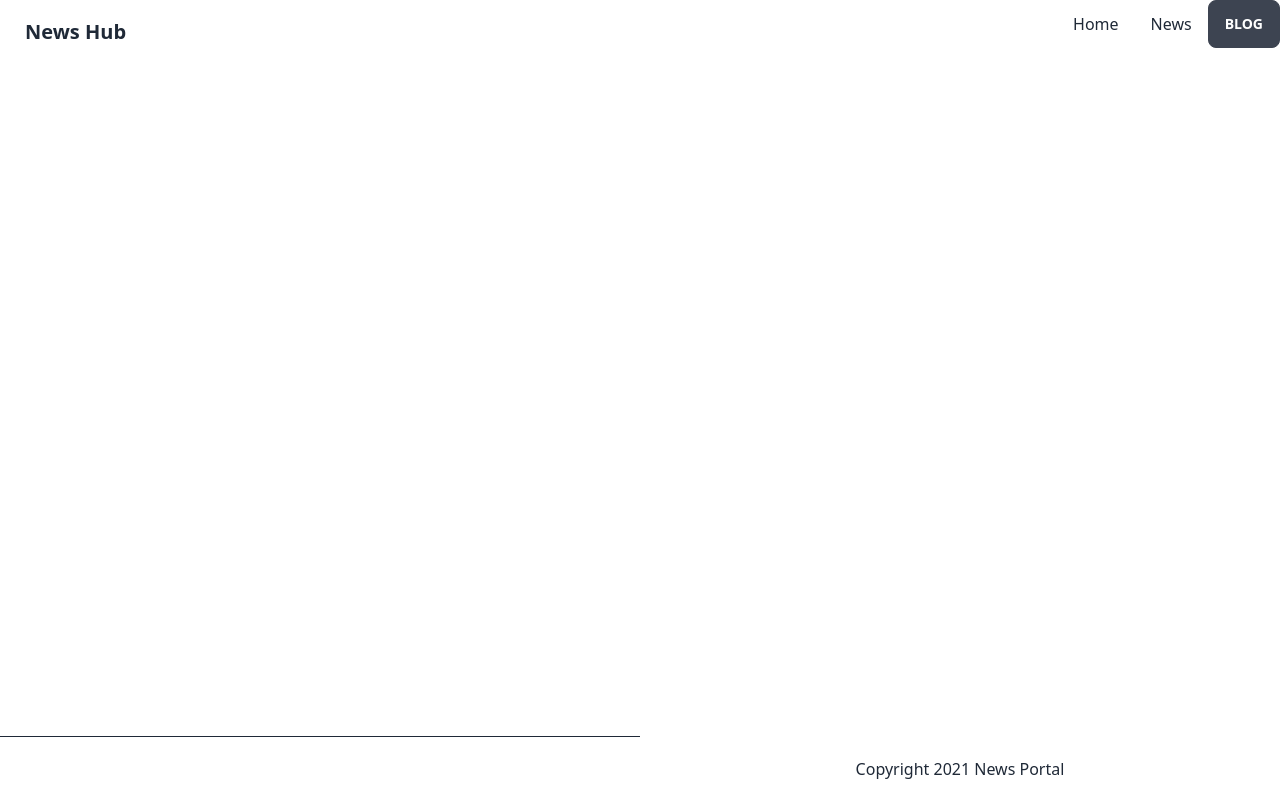
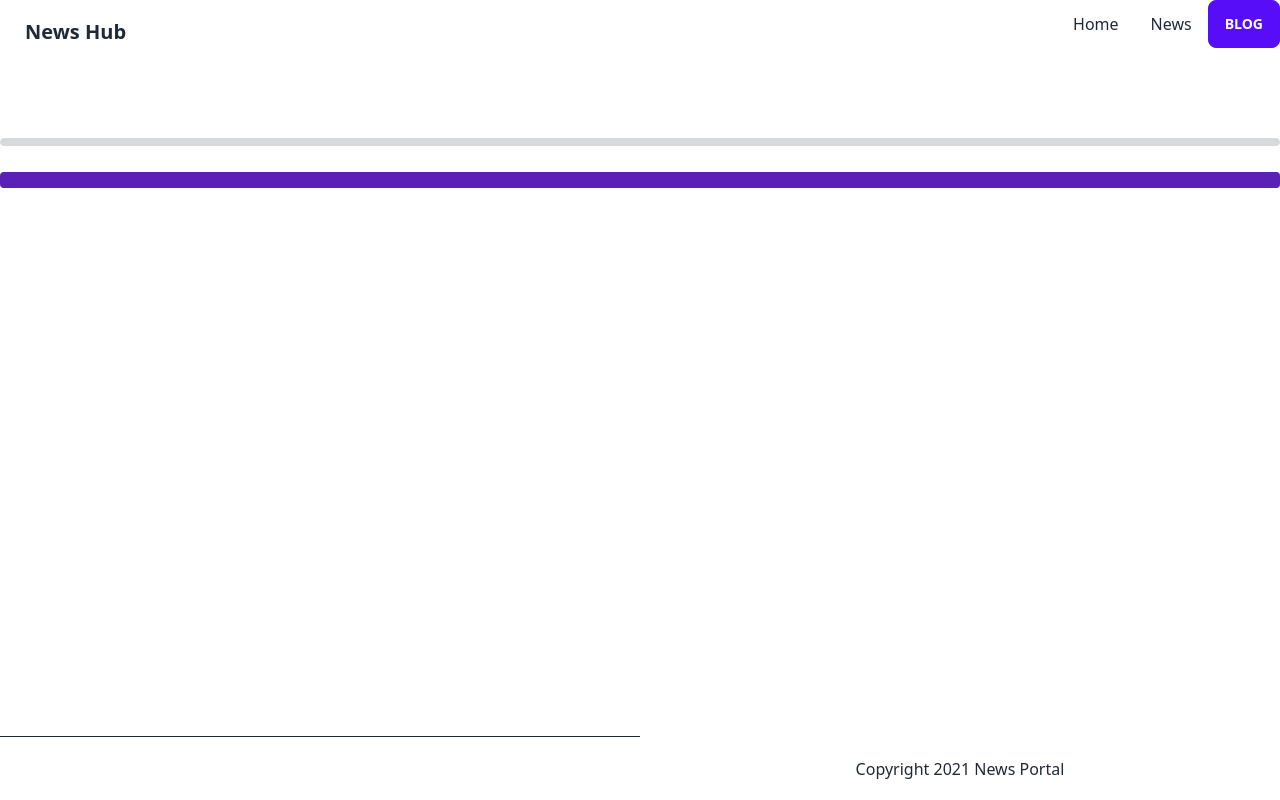
Before and after one commit to Preankasaha/news_hub, a plain HTML site: page index.html in a window 1280 px wide. Drawn offline with nearby package versions, Linux system fonts and the light colour scheme; no server answers.

Commit message:
comment added and default news displyed

```diff
--- a/index.html
+++ b/index.html
@@ -29,12 +29,12 @@
                         </ul>
                     </div>
                     <div class="navbar-end">
-                        <button onclick="displayBlogPage()" class="btn">Blog</button>
+                        <button onclick="displayBlogPage()" class="btn btn-primary">Blog</button>
                     </div>
                 </div>
             </section>
+            <!-- navbar end -->
 
-            <!-- navbar end -->
             <!-- menu -->
             <section>
                 <div class="gap-1 my-8">
@@ -45,36 +45,30 @@
                     </ul>
                 </div>
             </section>
-
             <!-- menu end-->
-
         </header>
 
         <main class="container mx-auto">
             <!-- spinner loaded -->
-            <section>
+            <section class="my-3">
                 <progress id="spinner" class="progress hidden w-full"></progress>
             </section>
 
             <!-- no of items found -->
-            <section class="my-3 font-bold uppercase">
+            <section class="my-5 p-2 text-white font-bold bg-violet-800 mx-auto rounded uppercase">
                 <div id="message">
 
                 </div>
             </section>
 
             <!-- card starts-->
-
             <section class="card-side bg-base-100 shadow-xl card lg:card-side bg-base-100 shadow-xl">
                 <div id="news-categories-detail">
 
-
-
-
                 </div>
             </section>
+            <!-- card end -->
 
-            <!-- card end -->
             <!-- modal starts -->
             <input type="checkbox" id="my-modal-3" class="modal-toggle" />
             <div class="modal">
@@ -86,6 +80,7 @@
                 </div>
             </div>
         </main>
+        <!-- footer starts -->
         <footer class="btm-nav">
             <hr>
             <h3>Copyright 2021 News Portal</h3>
@@ -93,6 +88,7 @@
         </footer>
 
 </body>
+<!-- js file -->
 <script src="js/app.js"></script>
 
 </html>
--- a/js/app.js
+++ b/js/app.js
@@ -1,4 +1,4 @@
-// category loaded
+// categories loaded
 const loadCategories = async () => {
     const url = `https://openapi.programming-hero.com/api/news/categories`
     try {
@@ -11,15 +11,20 @@ const loadCategories = async () => {
     }
 }
 
+
+
+// categories dispalyed
 const displayCategories = newsCategories => {
-    // console.log(newsCategories);
+
     const menu = document.getElementById('all-menu');
+
     newsCategories.forEach(newsCategory => {
         const listItems = document.createElement('li');
 
         const { category_id, category_name } = newsCategory;
         listItems.innerHTML = `
-        <a onclick = "loadEachNewsCategories('${category_id}')">${category_name}</a>`
+        <a onclick = "loadEachNewsCategories('${category_id}')">${category_name}</a>
+        `
 
         menu.appendChild(listItems);
 
@@ -28,7 +33,9 @@ const displayCategories = newsCategories => {
 
 // news of each category loaded
 const loadEachNewsCategories = async (id) => {
+    // spinner loaded
     toggleSpinner(true);
+
     const url = `https://openapi.programming-hero.com/api/news/category/${id}`
     try {
         const response = await fetch(url)
@@ -41,9 +48,12 @@ const loadEachNewsCategories = async (id) => {
     }
 }
 
+// news of each category displayed
 const displayEachNewsCategories = eachNewsCategories => {
+
+    // spinner off
     toggleSpinner(false);
-    // console.log(eachNewsCategories);
+
     const categoryDetails = document.getElementById('news-categories-detail');
     categoryDetails.textContent = '';
 
@@ -56,10 +66,10 @@ const displayEachNewsCategories = eachNewsCategories => {
         `
     // sort by total view added
     eachNewsCategories.sort((a, b) => b.total_view - a.total_view);
+
     // news of each categories displayed
 
     eachNewsCategories.forEach(eachNewsCategory => {
-        // console.log(eachNewsCategory);
 
         const categoryDiv = document.createElement('div');
         categoryDiv.classList.add('card');
@@ -86,8 +96,7 @@ const displayEachNewsCategories = eachNewsCategories => {
         <p> ${author.published_date ? author.published_date : 'No publishing date found'}<p>
         </div>
         </div>
-        <div class="flex gap-4 items-center">
-        <i class="fa-regular fa-eye"></i>
+        <div class="items-center">
         <p>${total_view ? total_view : 'No view found'}</p>
         </div>
         <!-- The button to open modal -->
@@ -99,9 +108,10 @@ const displayEachNewsCategories = eachNewsCategories => {
         categoryDetails.appendChild(categoryDiv);
 
     })
-
 }
 
+
+// detail news loaded
 const loadNewsDetails = async (id) => {
 
     const url = `https://openapi.programming-hero.com/api/news/${id}`
@@ -116,11 +126,11 @@ const loadNewsDetails = async (id) => {
     }
 }
 
+// detail news displayed
 const displayNewsDetail = newsDetails => {
-    // console.log(newsDetails);
+
 
     newsDetails.forEach(newsDetail => {
-        // console.log(newsDetail);
 
         // details of news added on modal
         const newsDetailsModal = document.getElementById('modal-body');
@@ -153,10 +163,11 @@ const toggleSpinner = isLoading => {
     }
 }
 
-// event handler to blog-btn
+// function to add event handler to blog-btn
 const displayBlogPage = () => {
     window.location.href = "index2.html";
 }
 
 
 loadCategories();
+loadEachNewsCategories('01');
```
